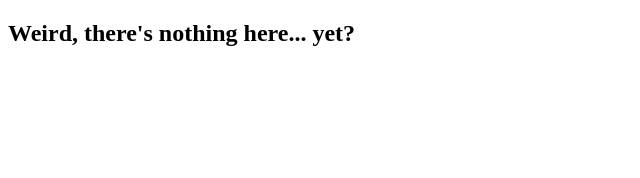
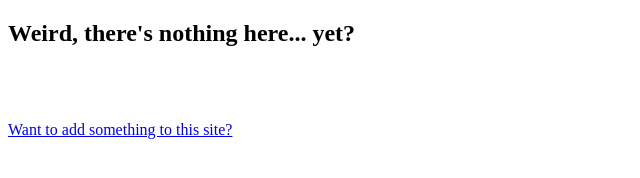
Before and after one commit to kiriDevs/hecker69.org, a plain HTML site: page index.html in a window 1280 px wide. Shown: the whole page, without its empty margins (0-640 px from the left). Drawn offline with Linux system fonts and the light colour scheme.

Commit message:
init: Add a GitHub Link to README

```diff
--- a/index.html
+++ b/index.html
@@ -5,5 +5,9 @@
     </head>
     <body>
         <h2>Weird, there's nothing here... yet?</h2>
+        <br>
+        <br>
+        <br>
+        <a href="https://github.com/kiriDevs/hecker69.org">Want to add something to this site?</a>
     </body>
 </html>
```
